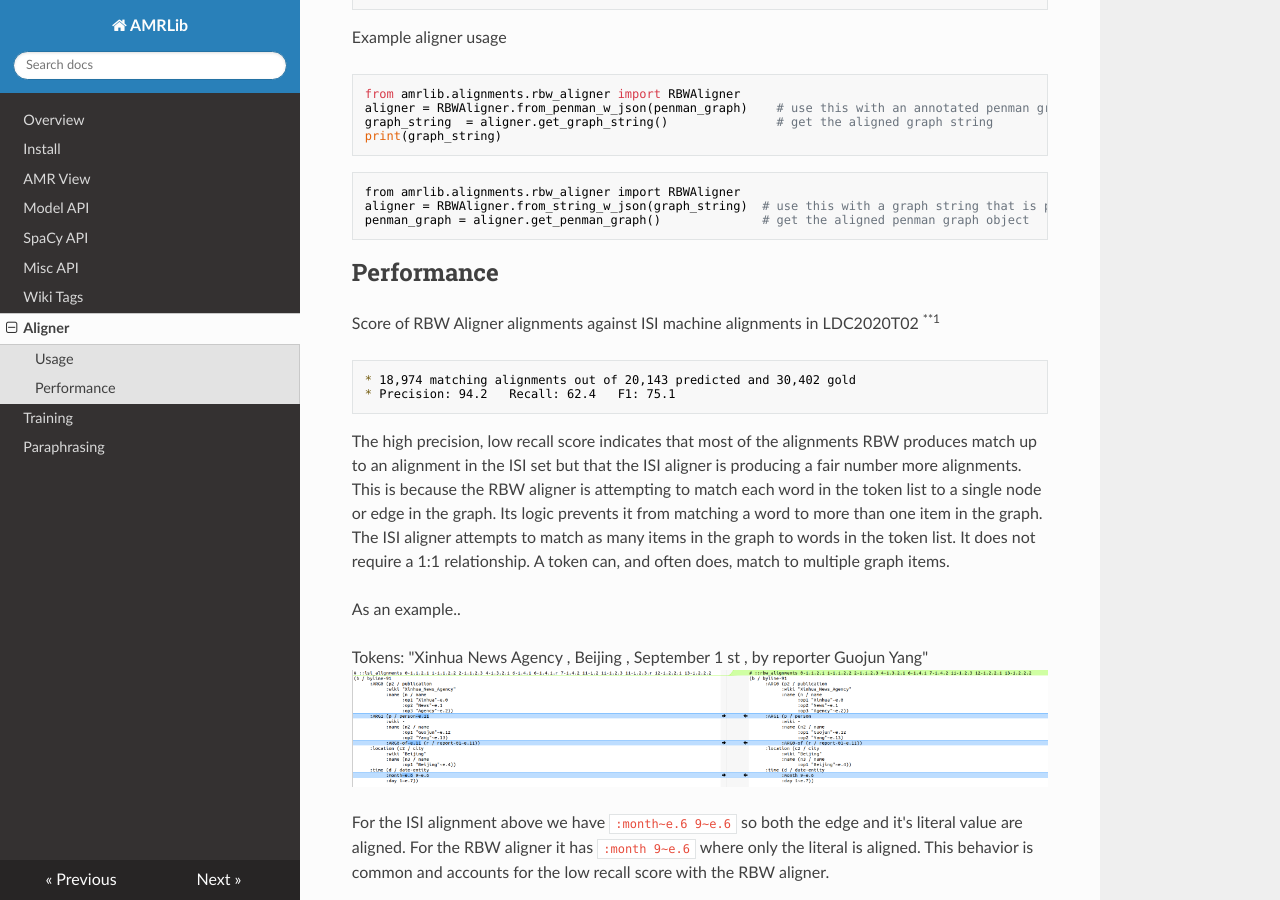
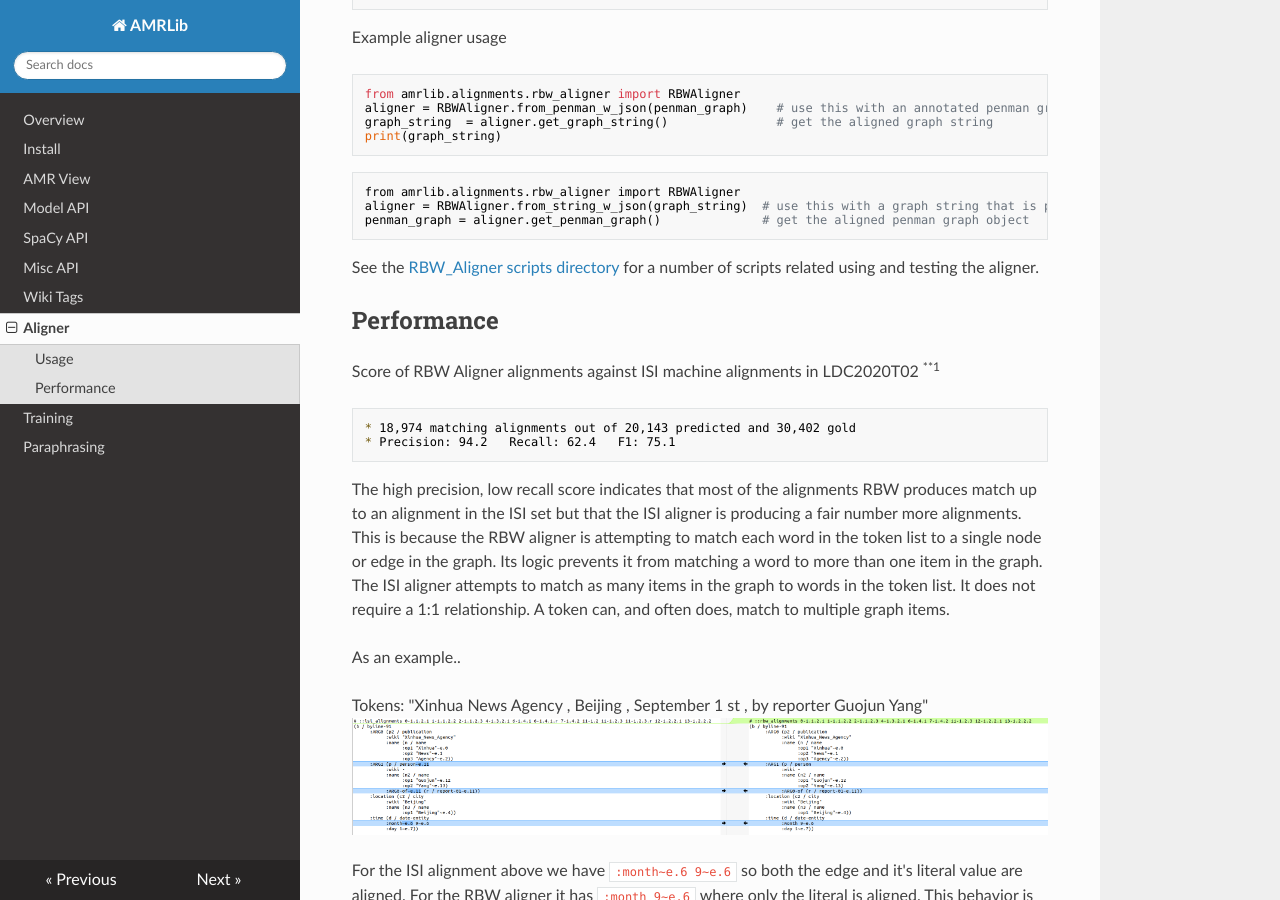
Before and after one commit to bjascob/amrlib, an MkDocs documentation site: the page built from docs/rbw_aligner.md, in a window 1280 px wide and 900 px high, scrolled down 496 px. Built offline with MkDocs 1.6.1, drawn with Linux system fonts in a browser that asks for light colours; nearby versions of some CDN libraries.

Commit message:
aligner doc update

````diff
--- a/docs/rbw_aligner.md
+++ b/docs/rbw_aligner.md
@@ -28,6 +28,10 @@ aligner = RBWAligner.from_string_w_json(graph_string)  # use this with a graph s
 penman_graph = aligner.get_penman_graph()              # get the aligned penman graph object
 ```
 
+See the [RBW_Aligner scripts directory](https://github.com/bjascob/amrlib/tree/master/scripts/60_RBW_Aligner)
+for a number of scripts related using and testing the aligner.
+
+
 
 ## Performance
 Score of RBW Aligner alignments against ISI machine alignments in LDC2020T02 <sup>**1</sup>
````
